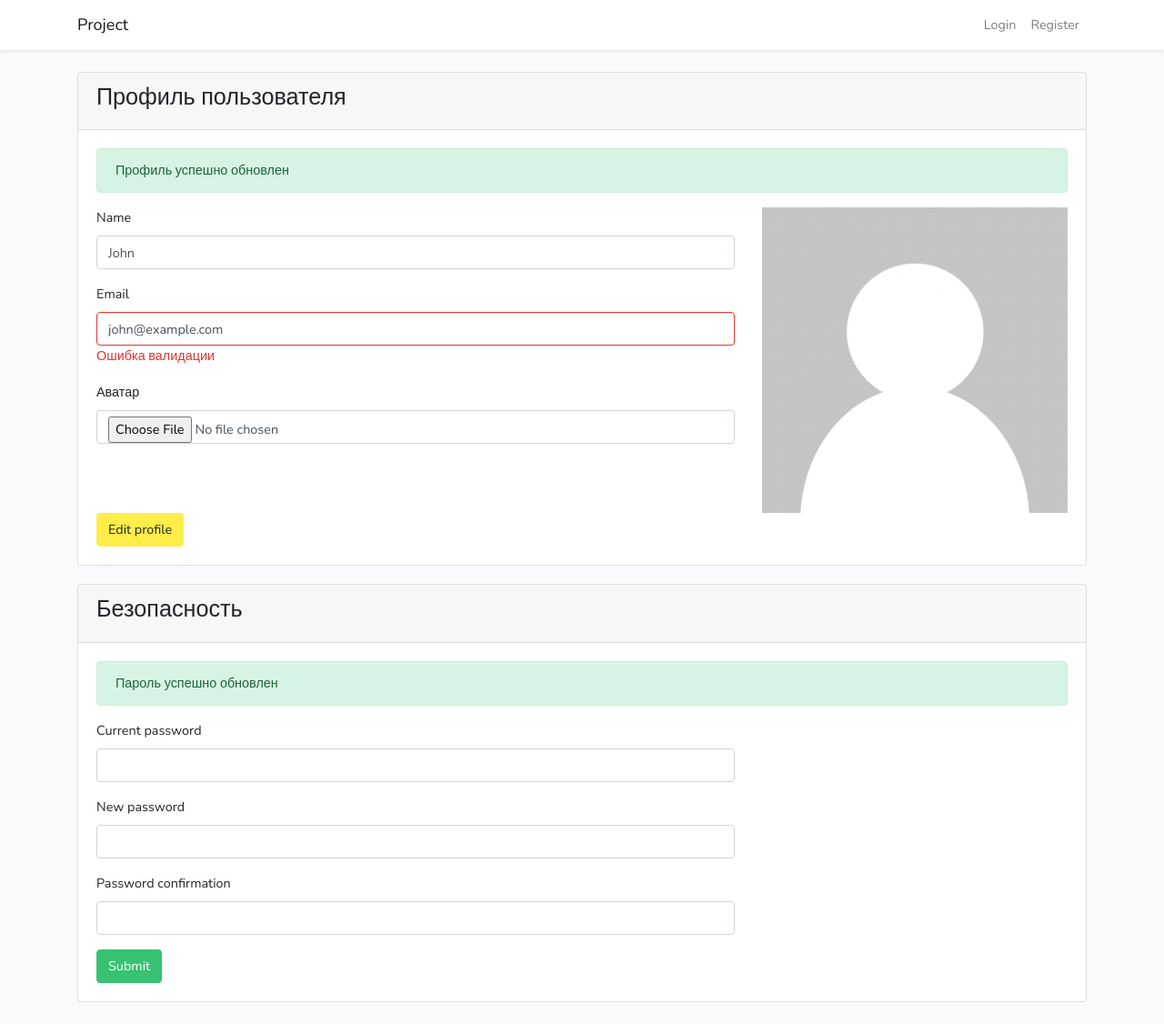
After one commit to sva1984/marlin-start, a PHP site: page /oldHtml/profile.html in a window 1280 px wide. The commit adds this page. Shown: the whole page at 91% size. Run offline with PHP 8.4, Linux system fonts and the light colour scheme.

```diff
--- /dev/null
+++ b/oldHtml/profile.html
@@ -0,0 +1,133 @@
+<!DOCTYPE html>
+<html lang="en">
+<head>
+    <meta charset="utf-8">
+    <meta name="viewport" content="width=device-width, initial-scale=1">
+
+    <title>Comments</title>
+
+    <!-- Fonts -->
+    <link rel="dns-prefetch" href="//fonts.gstatic.com">
+    <link href="https://fonts.googleapis.com/css?family=Nunito" rel="stylesheet">
+
+    <!-- Styles -->
+    <link href="../css/app.css" rel="stylesheet">
+</head>
+<body>
+    <div id="app">
+        <nav class="navbar navbar-expand-md navbar-light bg-white shadow-sm">
+            <div class="container">
+                <a class="navbar-brand" href="index.html">
+                    Project
+                </a>
+                <button class="navbar-toggler" type="button" data-toggle="collapse" data-target="#navbarSupportedContent" aria-controls="navbarSupportedContent" aria-expanded="false" aria-label="Toggle navigation">
+                    <span class="navbar-toggler-icon"></span>
+                </button>
+
+                <div class="collapse navbar-collapse" id="navbarSupportedContent">
+                    <!-- Left Side Of Navbar -->
+                    <ul class="navbar-nav mr-auto">
+
+                    </ul>
+
+                    <!-- Right Side Of Navbar -->
+                    <ul class="navbar-nav ml-auto">
+                        <!-- Authentication Links -->
+                            <li class="nav-item">
+                                <a class="nav-link" href="login.html">Login</a>
+                            </li>
+                            <li class="nav-item">
+                                <a class="nav-link" href="register.html">Register</a>
+                            </li>
+                    </ul>
+                </div>
+            </div>
+        </nav>
+
+        <main class="py-4">
+          <div class="container">
+            <div class="row justify-content-center">
+                <div class="col-md-12">
+                    <div class="card">
+                        <div class="card-header"><h3>Профиль пользователя</h3></div>
+
+                        <div class="card-body">
+                          <div class="alert alert-success" role="alert">
+                            Профиль успешно обновлен
+                          </div>
+
+                            <form action="" method="post" enctype="multipart/form-data">
+                                <div class="row">
+                                    <div class="col-md-8">
+                                        <div class="form-group">
+                                            <label for="exampleFormControlInput1">Name</label>
+                                            <input type="text" class="form-control" name="name" id="exampleFormControlInput1" value="John">
+
+                                        </div>
+
+                                        <div class="form-group">
+                                            <label for="exampleFormControlInput1">Email</label>
+                                            <input type="email" class="form-control is-invalid" name="email" id="exampleFormControlInput1" value="john@example.com">
+                                            <span class="text text-danger">
+                                                Ошибка валидации
+                                            </span>
+                                        </div>
+
+                                        <div class="form-group">
+                                            <label for="exampleFormControlInput1">Аватар</label>
+                                            <input type="file" class="form-control" name="image" id="exampleFormControlInput1">
+                                        </div>
+                                    </div>
+                                    <div class="col-md-4">
+                                        <img src="../img/no-user.jpg" alt="" class="img-fluid">
+                                    </div>
+
+                                    <div class="col-md-12">
+                                        <button class="btn btn-warning">Edit profile</button>
+                                    </div>
+                                </div>
+                            </form>
+                        </div>
+                    </div>
+                </div>
+
+                <div class="col-md-12" style="margin-top: 20px;">
+                    <div class="card">
+                        <div class="card-header"><h3>Безопасность</h3></div>
+
+                        <div class="card-body">
+                            <div class="alert alert-success" role="alert">
+                                Пароль успешно обновлен
+                            </div>
+
+                            <form action="/profile/password" method="post">
+                                <div class="row">
+                                    <div class="col-md-8">
+                                        <div class="form-group">
+                                            <label for="exampleFormControlInput1">Current password</label>
+                                            <input type="password" name="current" class="form-control" id="exampleFormControlInput1">
+                                        </div>
+
+                                        <div class="form-group">
+                                            <label for="exampleFormControlInput1">New password</label>
+                                            <input type="password" name="password" class="form-control" id="exampleFormControlInput1">
+                                        </div>
+
+                                        <div class="form-group">
+                                            <label for="exampleFormControlInput1">Password confirmation</label>
+                                            <input type="password" name="password_confirmation" class="form-control" id="exampleFormControlInput1">
+                                        </div>
+
+                                        <button class="btn btn-success">Submit</button>
+                                    </div>
+                                </div>
+                            </form>
+                        </div>
+                    </div>
+                </div>
+            </div>
+        </div>
+        </main>
+    </div>
+</body>
+</html>
--- a/store/LoginService.php
+++ b/store/LoginService.php
@@ -4,7 +4,7 @@ session_start();
 
 $pdoRepository = new PdoRepository();
 $pdo = $pdoRepository->getPdo();
-$sql = "SELECT id, email, password FROM `user` WHERE email = '" . $_POST['email'] . "'";
+$sql = "SELECT * FROM `user` WHERE email = '" . $_POST['email'] . "'";
 $statment = $pdo->prepare($sql);
 $statment->execute();
 $record = $statment->fetch(PDO::FETCH_ASSOC);
@@ -38,14 +38,18 @@ if(!$passwordVerify) {
 if($passwordVerify){
     $_SESSION['id'] = $record['id'];
     $_SESSION['email'] = $record['email'];
+    $_SESSION['name'] = $record['name'];
     if(isset($_POST['remember']) && $_POST['remember'] == 'on'){
         $ttl = time()+3600*24;
         setcookie('email', $record['email'], $ttl);
         setcookie('password', $record['password'], $ttl);
+        setcookie('name', $record['name'], $ttl);
+
     }
     if(isset($_POST['remember']) && $_POST['remember'] != 'on'){
         setcookie('email', $record['email'], time()-3600);
         setcookie('password', $record['password'], time()-3600);
+        setcookie('name', $record['name'], time()-3600);
     }
 }
 
--- a/store/createCommentService.php
+++ b/store/createCommentService.php
@@ -4,7 +4,7 @@ include "PdoRepository.php";
 session_start();
 
 if(empty($_POST['name'])){
-    $_SESSION['name'] = 'Yuooo Hoooo';
+    $_SESSION['emptyName'] = 'Yuooo Hoooo';
     header('Location: /index.php');
     die;
 }
--- a/store/createUserService.php
+++ b/store/createUserService.php
@@ -6,7 +6,7 @@ session_start();
 
 
 if(empty($_POST['name'])) {
-    $_SESSION['name'] = 'ALARM!!! It can not be empty';
+    $_SESSION['emptyName'] = 'ALARM!!! It can not be empty';
     header('Location: /register.php');
     die;
 }
```
Also changed, not shown: index.php (+14 -2 lines), register.php (+17 -7 lines), store/LogOutService.php (added, +8 -0 lines), test.html (added, +18 -0 lines), profile.php (renamed from profile.html).
